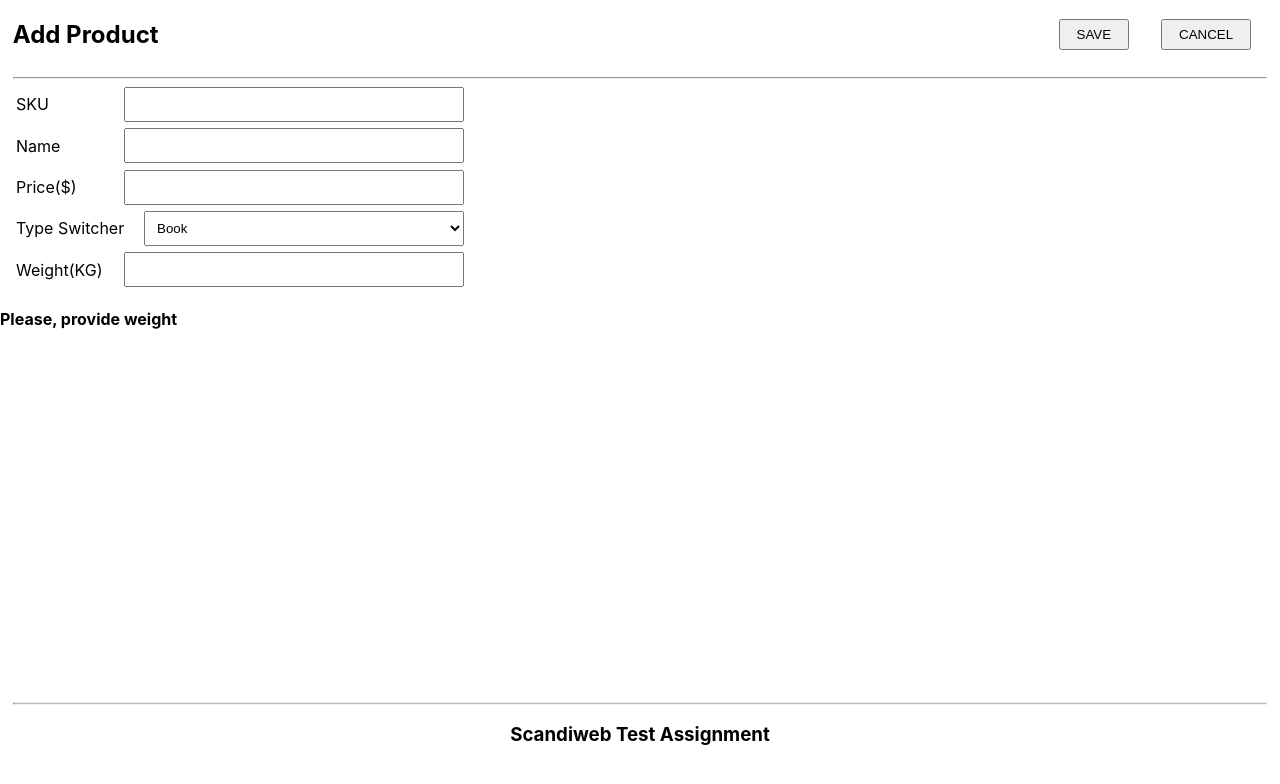
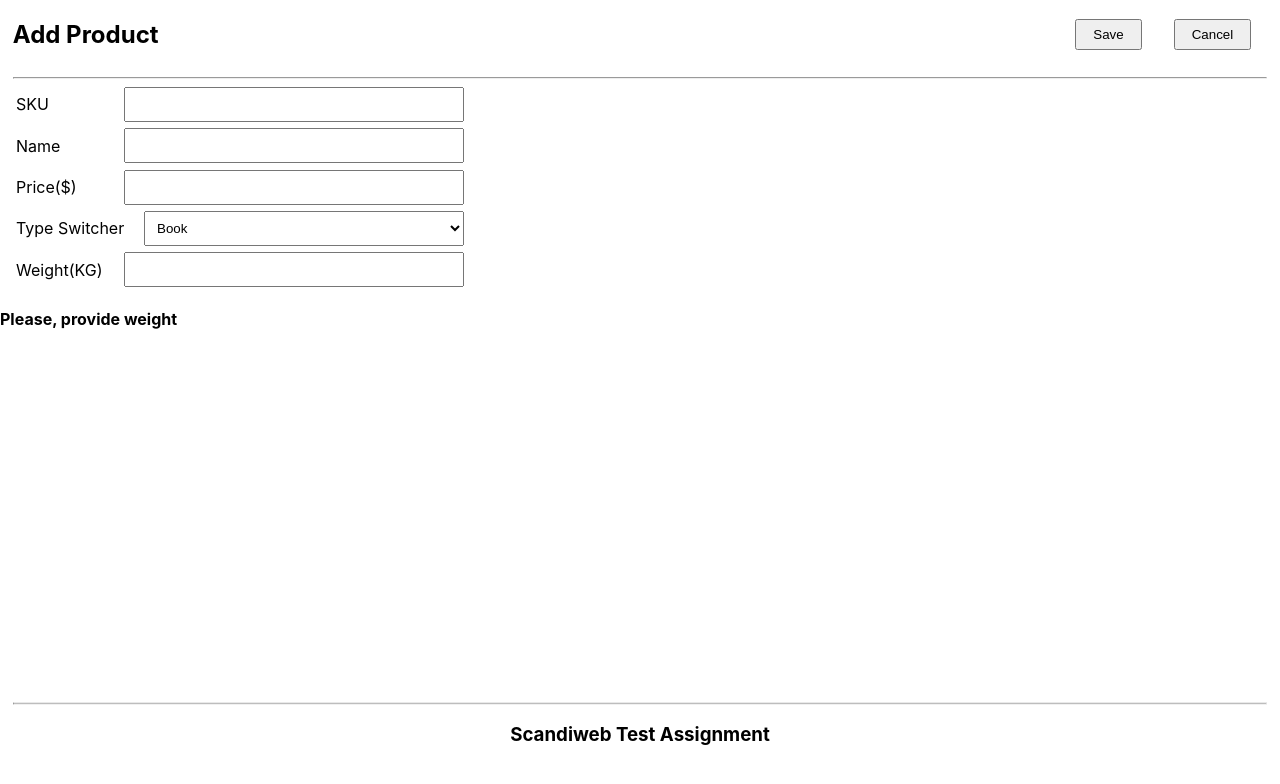
Before and after one commit to Chris-code240/scandiweb_test, a React (Create React App) app: page /add in a window 1280 px wide. Shown: the top 784 px of the page. Built offline with nearby package versions, Linux system fonts and the light colour scheme.

Commit message:
switched API platform

```diff
--- a/src/Components/Footer.js
+++ b/src/Components/Footer.js
@@ -3,10 +3,10 @@
 const Footer = ()=>{
 
     return (
-        <di className="footer">
+        <div className="footer">
             <hr />
             <h3>Scandiweb Test Assignment</h3>
-        </di>
+        </div>
     )
 }
 
--- a/src/Components/Header.js
+++ b/src/Components/Header.js
@@ -24,7 +24,7 @@ const Header = ({selectedProducts=[], setSelectedProducts, setProducts, products
     return (
         <header>
             <nav>
-                {location.pathname === "/" && (<h2>Products Page</h2>)}
+                {location.pathname === "/" && (<h2>Product List</h2>)}
                 {location.pathname === "/add" && (<h2>Add Product </h2>)}
 
                 {location.pathname === "/" && (
@@ -43,10 +43,10 @@ const Header = ({selectedProducts=[], setSelectedProducts, setProducts, products
                 )}
                 {location.pathname === "/add" && (
                     <ul>
-                    <li><Button text={'SAVE'} type='submit' form={'product_form'} /> </li>
+                    <li><Button text={'Save'} type='submit' form={'product_form'} /> </li>
                     <li>
                         <Link to={'/'}>
-                            <Button text={'CANCEL'} />
+                            <Button text={'Cancel'} />
                         </Link>
                     </li>
                 </ul>
--- a/src/Pages/AddPage.js
+++ b/src/Pages/AddPage.js
@@ -34,7 +34,7 @@ const AddPage = ()=>{
             if(Object.keys(formData['params']).every((key) => (formData['params'][key] !== undefined && formData['params'][key] !== '' && formData['params'][key] !== null))){
                 setIsEmpty(false)
 
-                axios.post('http://christian-marf0.onlinewebshop.net/api.php', formData).then((res)=>{
+                axios.post('https://public-analiese-omen-be55ae91.koyeb.app/api.php', formData).then((res)=>{
                     if(res.data['success']){
                         navigatpor('/')
                     }else{
--- a/src/Pages/ProductsPage.js
+++ b/src/Pages/ProductsPage.js
@@ -5,7 +5,7 @@ import axios from "axios"
 const ProductsPage = ({selectedProducts, setSelectedProducts, setProducts, products})=>{
     useEffect(()=>{
 
-      axios.get('http://christian-marf0.onlinewebshop.net/api.php').then((res)=> {
+      axios.get('https://public-analiese-omen-be55ae91.koyeb.app/api.php').then((res)=> {
         setProducts(res.data)
 
       }).catch((e)=>console.log(e))
```
